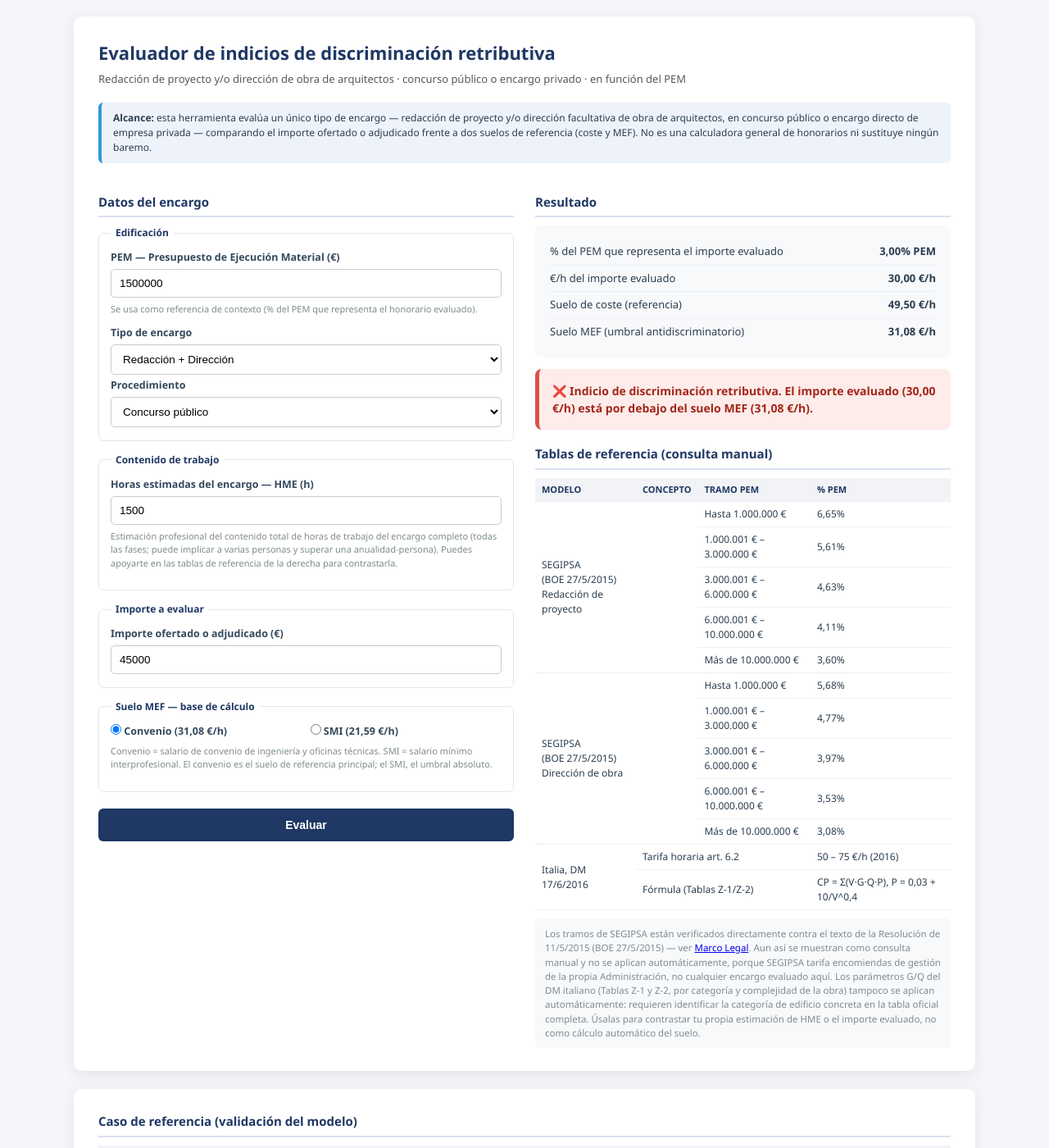
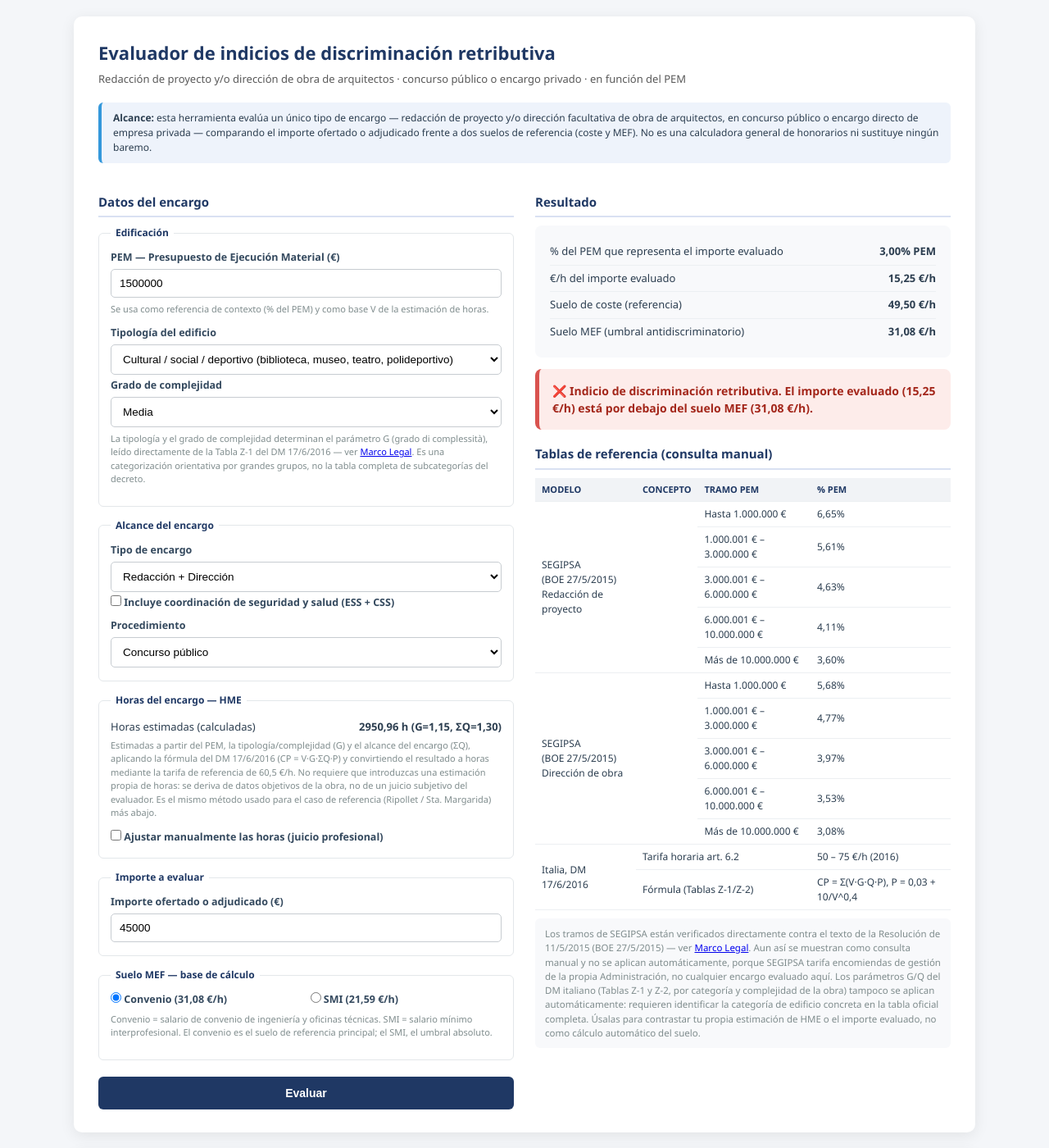
Before and after one commit to HME-MEF/hme-mef.github.io, a Jekyll site: the page herramientas/calculadora-indicios.html, which Jekyll copies as it is, in a window 1280 px wide and 1400 px high. Shown: the whole window at 82% size. Built offline with Jekyll 4.4.1, drawn with Linux system fonts in a browser that asks for light colours.

Commit message:
Estimar horas del encargo automáticamente en vez de pedirlas al usuario
- La calculadora ya no exige que el usuario introduzca una estimación
  subjetiva de horas (HME). En su lugar, las calcula a partir de PEM,
  tipología/complejidad del edificio (parámetro G, Tabla Z-1 DM
  17/6/2016) y alcance del encargo (redacción/dirección/ambos, con o
  sin coordinación de seguridad; parámetro ΣQ, aproximación agregada
  de la Tabla Z-2), aplicando la fórmula CP=V·G·ΣQ·P del propio DM
  italiano y convirtiendo a horas a 60,5 €/h.
- Es el mismo método ya usado y validado para las "horas de diseño
  implícitas" del caso de referencia (Ripollet/Sta. Margarida): los
  resultados del nuevo cálculo automático reproducen esas mismas
  cifras (~3.493 h y ~1.432 h) con los mismos inputs.
- Mantiene un ajuste manual opcional de horas para quien prefiera usar
  su propio juicio profesional.
- Actualiza el texto de metodología de Herramientas para explicar el
  nuevo cálculo automático y reducir la subjetividad del resultado.

Co-Authored-By: Claude Sonnet 5 <noreply@anthropic.com>
Claude-Session: https://claude.ai/code/session_01SVBAe9VbV4JveRBip1kbZW

```diff
--- a/herramientas/calculadora-indicios.html
+++ b/herramientas/calculadora-indicios.html
@@ -75,8 +75,33 @@
           <legend>Edificación</legend>
           <label for="pem">PEM — Presupuesto de Ejecución Material (€)</label>
           <input type="number" id="pem" value="1500000" min="0" step="1000">
-          <div class="hint">Se usa como referencia de contexto (% del PEM que representa el honorario evaluado).</div>
+          <div class="hint">Se usa como referencia de contexto (% del PEM) y como base V de la estimación de horas.</div>
 
+          <label for="tipologia">Tipología del edificio</label>
+          <select id="tipologia">
+            <option value="vivienda">Vivienda (unifamiliar o colectiva)</option>
+            <option value="educativo_sanitario">Educativo / sanitario (escuela, centro de salud, hospital)</option>
+            <option value="cultural" selected>Cultural / social / deportivo (biblioteca, museo, teatro, polideportivo)</option>
+            <option value="administrativo_seguridad">Administrativo / seguridad (oficinas públicas, comisaría, juzgado)</option>
+            <option value="industrial">Industrial / turístico / comercial</option>
+          </select>
+
+          <label for="complejidad">Grado de complejidad</label>
+          <select id="complejidad">
+            <option value="baja">Baja</option>
+            <option value="media" selected>Media</option>
+            <option value="alta">Alta</option>
+          </select>
+          <div class="hint">
+            La tipología y el grado de complejidad determinan el parámetro G (grado di complessità),
+            leído directamente de la Tabla Z-1 del DM 17/6/2016 — ver
+            <a href="{{ '/marco-legal/' | relative_url }}">Marco Legal</a>. Es una categorización
+            orientativa por grandes grupos, no la tabla completa de subcategorías del decreto.
+          </div>
+        </fieldset>
+
+        <fieldset>
+          <legend>Alcance del encargo</legend>
           <label for="encargo">Tipo de encargo</label>
           <select id="encargo">
             <option value="redaccion">Redacción de proyecto</option>
@@ -84,7 +109,9 @@
             <option value="ambos" selected>Redacción + Dirección</option>
           </select>
 
-          <label for="procedimiento">Procedimiento</label>
+          <label><input type="checkbox" id="coordseg"> Incluye coordinación de seguridad y salud (ESS + CSS)</label>
+
+          <label for="procedimiento" style="margin-top:10px;">Procedimiento</label>
           <select id="procedimiento">
             <option value="publico">Concurso público</option>
             <option value="privado">Encargo privado</option>
@@ -92,13 +119,22 @@
         </fieldset>
 
         <fieldset>
-          <legend>Contenido de trabajo</legend>
-          <label for="hme">Horas estimadas del encargo — HME (h)</label>
-          <input type="number" id="hme" value="1500" min="1" step="10">
+          <legend>Horas del encargo — HME</legend>
+          <div class="result-row" style="border:none; padding:2px 0;">
+            <span>Horas estimadas (calculadas)</span><span class="v" id="r-horas">—</span>
+          </div>
           <div class="hint">
-            Estimación profesional del contenido total de horas de trabajo del encargo completo
-            (todas las fases; puede implicar a varias personas y superar una anualidad-persona).
-            Puedes apoyarte en las tablas de referencia de la derecha para contrastarla.
+            Estimadas a partir del PEM, la tipología/complejidad (G) y el alcance del encargo (ΣQ),
+            aplicando la fórmula del DM 17/6/2016 (CP = V·G·ΣQ·P) y convirtiendo el resultado a horas
+            mediante la tarifa de referencia de 60,5 €/h. No requiere que introduzcas una estimación
+            propia de horas: se deriva de datos objetivos de la obra, no de un juicio subjetivo del
+            evaluador. Es el mismo método usado para el caso de referencia (Ripollet / Sta. Margarida)
+            más abajo.
+          </div>
+          <label style="margin-top:8px;"><input type="checkbox" id="hme-manual-toggle" onchange="toggleHmeManual()"> Ajustar manualmente las horas (juicio profesional)</label>
+          <div id="hme-manual-wrap" style="display:none; margin-top:6px;">
+            <label for="hme">Horas estimadas del encargo — HME (h)</label>
+            <input type="number" id="hme" value="1500" min="1" step="10">
           </div>
         </fieldset>
 
@@ -195,17 +231,74 @@
 const SUELO_COSTE = 49.50;
 const MEF_CONVENIO = 31.08;
 const MEF_SMI = 21.59;
+const REF_CONVERSION = 60.5; // €/h — extremo inferior art. 6.2 DM 17/6/2016, actualizado por IPC italiano 2016→2024
+
+// G (grado di complessità), Tabla Z-1 del DM 17/6/2016 — categorías orientativas por grandes grupos
+const G_TABLE = {
+  vivienda:                 { baja:0.65, media:0.95, alta:1.20 },
+  educativo_sanitario:      { baja:0.95, media:1.15, alta:1.20 },
+  cultural:                 { baja:1.15, media:1.15, alta:1.20 },
+  administrativo_seguridad: { baja:0.65, media:0.95, alta:1.20 },
+  industrial:               { baja:0.65, media:0.95, alta:1.20 }
+};
+
+// ΣQ (incidencia de fases), aproximación agregada a partir de la Tabla Z-2 del DM 17/6/2016
+const Q_REDACCION = 0.86;  // proyecto básico + ejecución, incl. PSC
+const Q_DIRECCION = 0.44;  // dirección de obra, sin coordinación de seguridad
+const Q_COORDSEG  = 0.35;  // coordinación de seguridad y salud (ESS + CSS)
 
 function fmt(n){
   return n.toLocaleString('es-ES', {maximumFractionDigits:2, minimumFractionDigits:2});
 }
 
+function toggleHmeManual(){
+  const on = document.getElementById('hme-manual-toggle').checked;
+  document.getElementById('hme-manual-wrap').style.display = on ? 'block' : 'none';
+}
+
+function horasEstimadas(pem){
+  const tipologia = document.getElementById('tipologia').value;
+  const complejidad = document.getElementById('complejidad').value;
+  const encargo = document.getElementById('encargo').value;
+  const coordseg = document.getElementById('coordseg').checked;
+
+  const G = G_TABLE[tipologia][complejidad];
+
+  let SQ = 0;
+  if (encargo === 'redaccion') SQ = Q_REDACCION;
+  else if (encargo === 'direccion') SQ = Q_DIRECCION;
+  else SQ = Q_REDACCION + Q_DIRECCION;
+  if (coordseg) SQ += Q_COORDSEG;
+
+  const V = pem > 0 ? pem : 1;
+  const P = 0.03 + 10 / Math.pow(V, 0.4);
+  const spese = V <= 1000000 ? 0.25
+              : V >= 25000000 ? 0.10
+              : 0.25 + (0.10 - 0.25) * (V - 1000000) / (24000000);
+
+  const CP = V * G * SQ * P * (1 + spese);
+  const horas = CP / REF_CONVERSION;
+
+  return { horas, G, SQ, P, spese, CP };
+}
+
 function calcular(){
   const pem = parseFloat(document.getElementById('pem').value) || 0;
-  const hme = parseFloat(document.getElementById('hme').value) || 1;
   const importe = parseFloat(document.getElementById('importe').value) || 0;
   const mefBase = document.querySelector('input[name=mefbase]:checked').value;
   const suelomef = mefBase === 'convenio' ? MEF_CONVENIO : MEF_SMI;
+
+  const manual = document.getElementById('hme-manual-toggle').checked;
+  let hme, calc;
+  if (manual) {
+    hme = parseFloat(document.getElementById('hme').value) || 1;
+  } else {
+    calc = horasEstimadas(pem);
+    hme = calc.horas > 0 ? calc.horas : 1;
+  }
+
+  document.getElementById('r-horas').textContent = fmt(hme) + ' h' +
+    (manual ? ' (manual)' : ' (G=' + fmt(calc.G) + ', ΣQ=' + fmt(calc.SQ) + ')');
 
   const pct = pem > 0 ? (importe/pem*100) : 0;
   const euroh = importe / hme;
```
Also changed, not shown: herramientas/index.md (+36 -16 lines).
